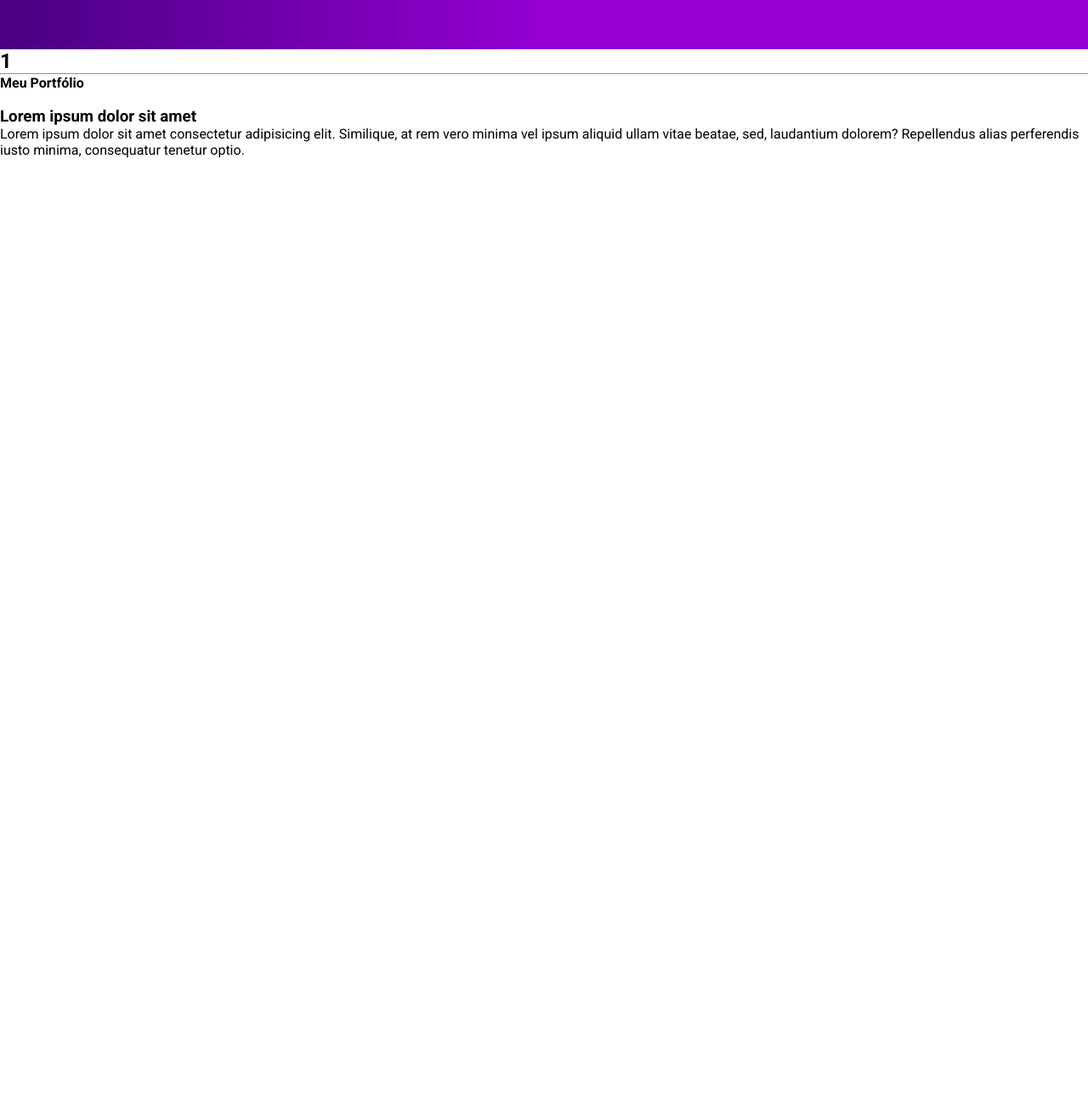
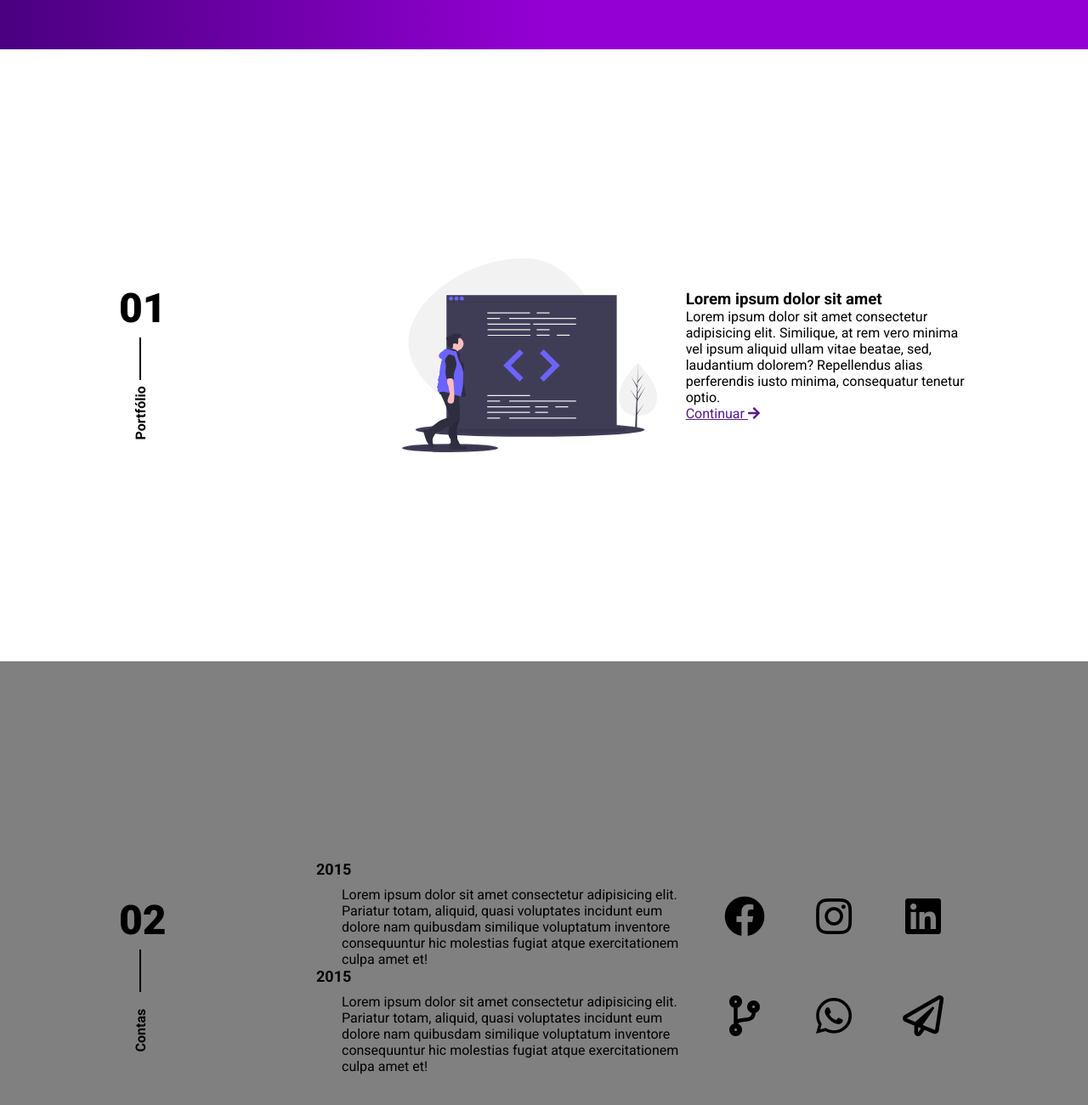
Before and after one commit to bricio123/Meetme, a website: page src/about.html in a window 1280 px wide. Shown: the part 582-1882 px from the top of the page at 85% size. Before the commit the page ends 800 px from the top, so only its background shows below. Drawn offline with nearby package versions, Linux system fonts and the light colour scheme; a web font is replaced by a local one.

Commit message:
adding more

```diff
--- a/src/about.html
+++ b/src/about.html
@@ -4,11 +4,19 @@
 <head>
     <meta charset="UTF-8">
     <meta name="viewport" content="width=device-width, initial-scale=1.0">
+    <link rel="stylesheet" href="object">
+    <link rel="stylesheet" href="style.css">
+    <link
+      rel="stylesheet"
+      href="https://cdnjs.cloudflare.com/ajax/libs/slick-carousel/1.9.0/slick.min.css"
+    />
+    <link
+      rel="stylesheet"
+      href="https://cdnjs.cloudflare.com/ajax/libs/slick-carousel/1.9.0/slick-theme.min.css"
+    />
 
     <link rel="stylesheet" href="https://cdnjs.cloudflare.com/ajax/libs/font-awesome/5.12.0-2/css/all.min.css">
-
     <!--css-->
-    <link rel="stylesheet" href="style.css">
     <title>Meetme</title>
 </head>
 
@@ -47,20 +55,59 @@
     <section class="object">
         <section class="object__container">
             <div class="itens">
-                <h2>1</h2>
+                <h2>01</h2>
                 <hr>
-                <strong>Meu Portfólio</strong>
+                <strong>Portfólio</strong>
             </div>
-            <img src="" alt="">
-            <span>
+            <img src="./img/dev.svg" alt="">
+            <div class="object__copy">
                 <h3>Lorem ipsum dolor sit amet</h3>
                 <p>Lorem ipsum dolor sit amet consectetur adipisicing elit. Similique, at rem vero minima vel ipsum
                     aliquid ullam vitae beatae, sed, laudantium dolorem? Repellendus alias perferendis iusto minima,
                     consequatur tenetur optio.</p>
+                <a href="">Continuar <i class="fas fa-arrow-right"></i></a>
+                </div>
+        </section>
+    </section>
+    <div class="object  color__um">
+        <section class="object__container">
+            <div class="itens">
+                <h2>02</h2>
+                <hr>
+                <strong>Contas</strong>
+            </div>
+            <section class="share">
+                <ul class="title">
+                    <li>
+                        <strong>2015</strong>
+                        <p>Lorem ipsum dolor sit amet consectetur adipisicing elit. Pariatur totam, aliquid, quasi voluptates incidunt eum dolore nam quibusdam similique voluptatum inventore consequuntur hic molestias fugiat atque exercitationem culpa amet et!</p>
+                    </li>
+                    <li>
+                        <strong>2015</strong>
+                        <p>Lorem ipsum dolor sit amet consectetur adipisicing elit. Pariatur totam, aliquid, quasi voluptates incidunt eum dolore nam quibusdam similique voluptatum inventore consequuntur hic molestias fugiat atque exercitationem culpa amet et!</p>
+                    </li>
+                </ul>
+            </section>
+
+            <span class="icons">
+                <ul>
+                    <li><i class="fab fa-facebook"></i></li>
+                    <li><i class="fab fa-instagram"></i></li>
+                    <li><i class="fab fa-linkedin"></i></li>
+                    <li><i class="fas fa-code-branch"></i></li>
+                    <li><i class="fab fa-whatsapp"></i></li>
+                    <li><i class="far fa-paper-plane"></i></li>
+
+                </ul>
             </span>
         </section>
-    </section>
+        </div>
 
+
+
+    <script type="text/javascript" src="//code.jquery.com/jquery-1.11.0.min.js"></script>
+    <script type="text/javascript" src="//code.jquery.com/jquery-migrate-1.2.1.min.js"></script>
+    <script src="slide.js"></script>
 </body>
 
 </html>
--- /dev/null
+++ b/src/css/object-about.css
@@ -0,0 +1,72 @@
+.object{
+    width: 100%;
+
+
+}
+.object__container{
+    max-width: 1100px;
+    margin: 0 auto;
+    display: grid;
+    grid-template-columns: repeat(3, 1fr);
+    align-items: center;
+    justify-content: center;
+    height: 90vh;
+}
+.object__container{
+    max-width: 1000px;
+}
+.object__container img{
+    width: 300px;
+}
+.color__um{
+    width: 100%;
+    background-color: gray;
+}
+.itens{
+    display: flex;
+    justify-content: center;
+    flex-direction: column;
+    text-align: center;
+
+    width: 50px;
+    height: 300px;
+}
+.itens h2{
+    font-size: 3rem;
+    font-weight: 900;
+    text-transform: uppercase;
+
+}
+.itens hr{
+    border: 1px solid #000;
+    width: 50px;
+    margin-top: 30px;
+    transform: rotate(90deg); /* Equal to rotateZ(45deg) */
+}
+.itens strong{
+    margin-top: 60px;
+
+    transform: rotate(270deg); /* Equal to rotateZ(45deg) */
+}
+.icons ul{
+    text-align: center;
+    list-style: none;
+    display: grid;
+    grid-template-columns: repeat(3, 1fr);
+
+}
+.title{
+
+    list-style: none;
+}
+.title strong{
+   font-size: 18px;
+}
+.title p{
+    margin-top: 10px;
+    margin-left: 30px;
+}
+.icons ul li{
+    font-size: 3rem;
+    padding: 30px;
+}
--- /dev/null
+++ b/src/slide.js
@@ -0,0 +1,2 @@
+
+$('.your-slider').slick('unslick');
--- a/src/style.css
+++ b/src/style.css
@@ -10,3 +10,4 @@
 /*componets*/
 @import "./css/global.css";
 @import "./css/about__me.css";
+@import "./css/object-about.css";
```
Also changed, not shown: src/img/dev.svg (added).
